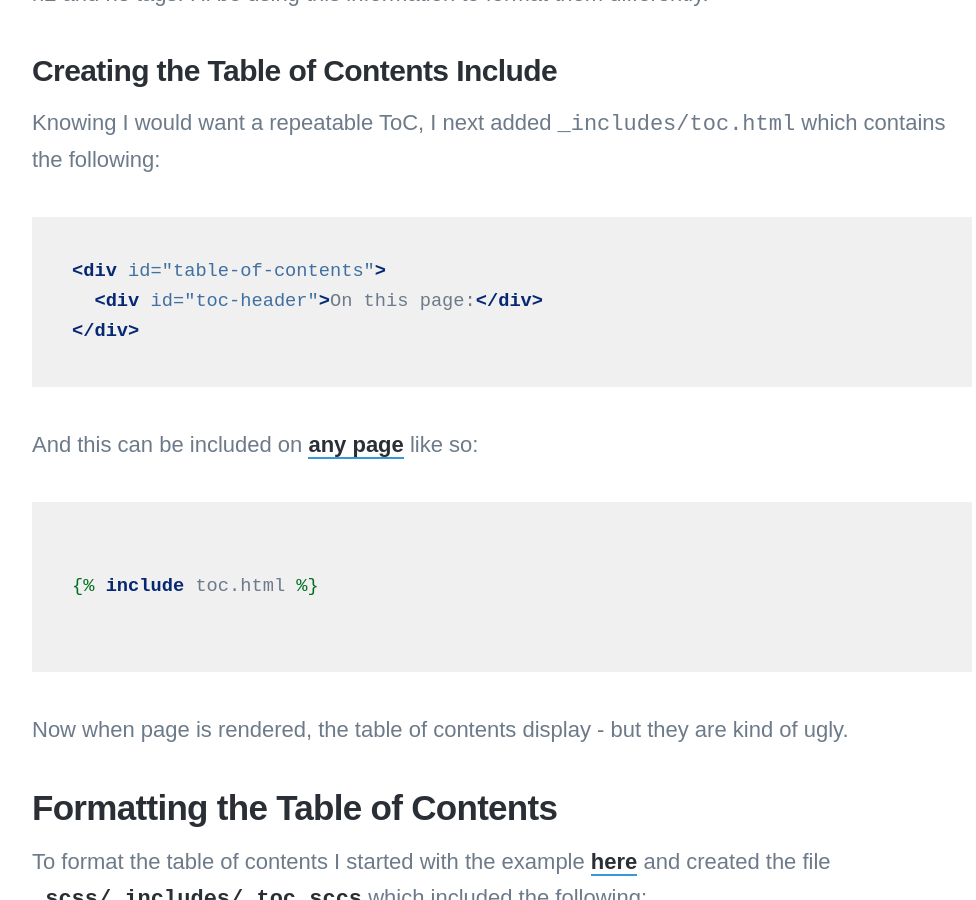
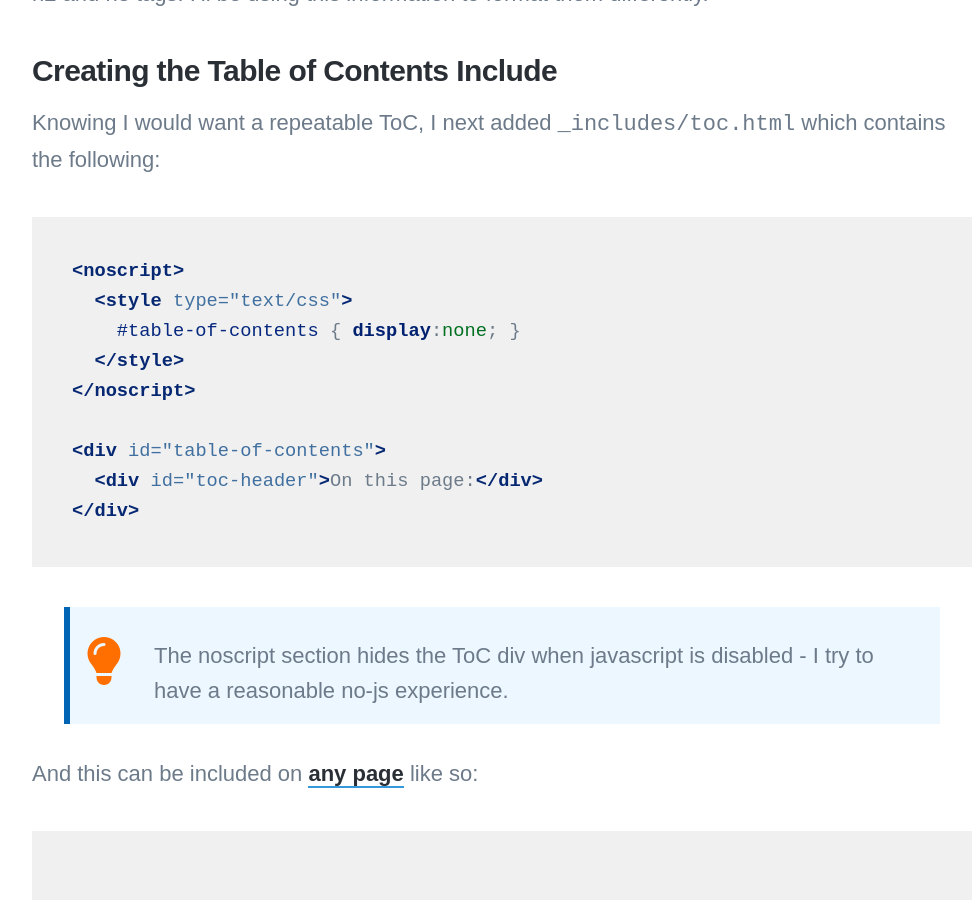
Before and after one commit to bubbafat/bubbafat.github.io, a Jekyll site: the page built from _posts/2022-03-17-dynamically-creating-table-of-contents-from-anchorjs-elements.md, in a window 1280 px wide and 900 px high, scrolled down 4109 px. Shown: the whole window, without its empty margins (138-1114 px from the left). Built offline with Jekyll 4.4.1, drawn with Linux system fonts in a browser that asks for light colours; nearby versions of some CDN libraries; some web fonts are replaced; comment, search, counter and statistics services are not loaded.

Commit message:
Updating the ToC blog post to include the new template

````diff
--- a/_posts/2022-03-17-dynamically-creating-table-of-contents-from-anchorjs-elements.md
+++ b/_posts/2022-03-17-dynamically-creating-table-of-contents-from-anchorjs-elements.md
@@ -99,10 +99,18 @@ These two changes ensure that the list items for the table of content include di
 Knowing I would want a repeatable ToC, I next added `_includes/toc.html` which contains the following:
 
 ```html
+<noscript>
+  <style type="text/css">
+    #table-of-contents { display:none; }
+  </style>
+</noscript>
+
 <div id="table-of-contents">
   <div id="toc-header">On this page:</div>
 </div>
 ```
+
+{% include tip.html content="The noscript section hides the ToC div when javascript is disabled - I try to have a reasonable no-js experience."%}
 
 And this can be included on [any page](https://github.com/bubbafat/bubbafat.github.io/blob/126832a92b787a757979edbed90804c4ab944417/_posts/2022-03-17-creating-animated-webp-files-using-img2webp.md?plain=1#L11) like so:
 
````
